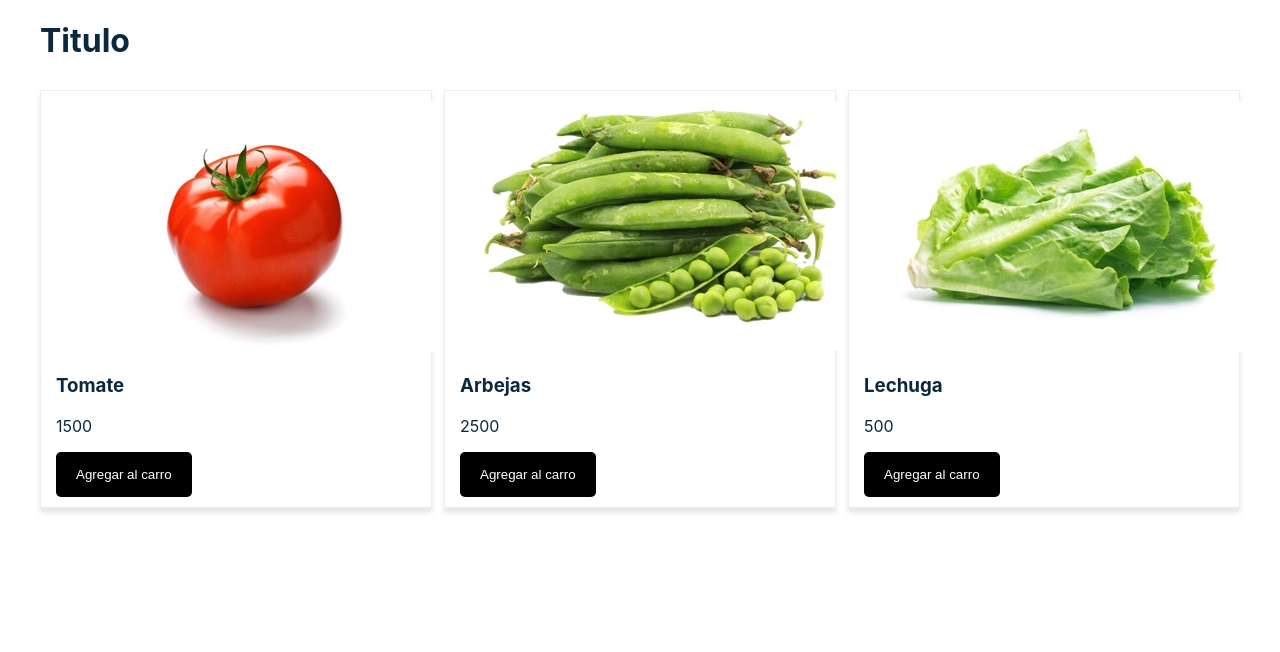
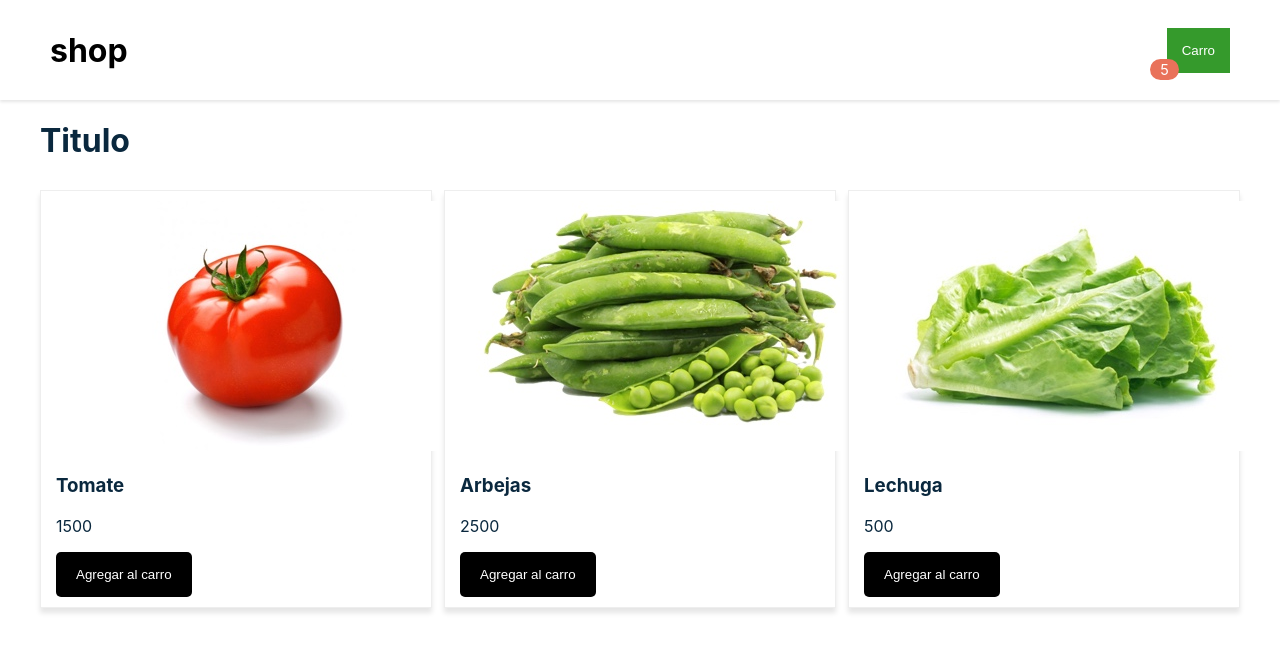
Before and after one commit to BigCarrasco/Carro-de-compras, a React (Create React App) app: page / in a window 1280 px wide. Shown: the top 652 px of the page. Built offline with nearby package versions, Linux system fonts and the light colour scheme.

Commit message:
carro de compras: se añadieron componentes de carro, espacio de logo y la burbuja de alerta

```diff
--- a/src/App.js
+++ b/src/App.js
@@ -2,6 +2,7 @@
 import Productos from './components/Productos'
 import Layout from './components/Layout'
 import Title from './components/Title'
+import Navbar from './components/Navbar'
 
 class App extends Component {
     state = {
@@ -14,6 +15,7 @@
     render () {
         return (
             <div>
+                <Navbar/>
                     <Layout>
                         <Title/>
                         <Productos
--- /dev/null
+++ b/src/components/BubbleAlert.js
@@ -0,0 +1,25 @@
+import { Component } from 'react'
+
+const styles = {
+    bubbleAlert: {
+        backgroundColor: '#E9725A',
+        borderRadius: '15px',
+        color: '#fff',
+        padding: '2px 10px',
+        fontSize: '0.9rem',
+        width: '20px'
+    }
+}
+
+class BubbleAlert extends Component {
+    render(){
+        return (
+            <span style= {styles.bubbleAlert}>
+                5
+            </span>
+        )
+    }
+
+}
+
+export default BubbleAlert
--- /dev/null
+++ b/src/components/Carro.js
@@ -0,0 +1,33 @@
+import { Component } from 'react'
+import BubbleAlert from './BubbleAlert'
+
+const styles = {
+    button:{
+        backgroundColor: '#359A2C',
+        color: '#fff',
+        border: 'none',
+        padding: '15px',
+        cursor: 'pointer'
+    },
+    bubble: {
+        position: 'relative',
+        left: 12,
+        top: 20
+    }
+
+}
+class Carro extends Component {
+    render() {
+        return (
+            <div>
+                <span style={styles.bubble}>
+                    <BubbleAlert/>
+                </span>
+                <button style = {styles.button}>Carro</button>
+            </div>
+        )
+    }
+
+}
+
+export default Carro
--- /dev/null
+++ b/src/components/Logo.js
@@ -0,0 +1,20 @@
+import {Component} from 'react'
+
+const styles = {
+    logo: {
+        fontWeight: '700',
+        fontSize: '32px'
+    }
+}
+
+class Logo extends Component {
+    render(){
+        return (
+            <div style={styles.logo}>
+                shop
+            </div>
+        )
+    }
+}
+
+export default Logo;
--- /dev/null
+++ b/src/components/Navbar.js
@@ -0,0 +1,28 @@
+import { Component } from 'react'
+import Logo from './Logo'
+import Carro from './Carro'
+
+const styles = {
+    navbar: {
+        display: 'flex',
+        flexDirection: 'row',
+        alignItems: 'center',
+        height: '100px',
+        justifyContent: 'space-between',
+        position: 'relative',
+        padding: '0 50px',
+        boxShadow: '0 2px 3px rgb(0, 0, 0, 0.1'
+    }
+}
+class Navbar extends Component {
+    render(){
+        return(
+            <nav style = {styles.navbar}>
+                <Logo/>
+                <Carro/>
+            </nav>
+                )
+            }
+        }
+
+export default Navbar;
```
